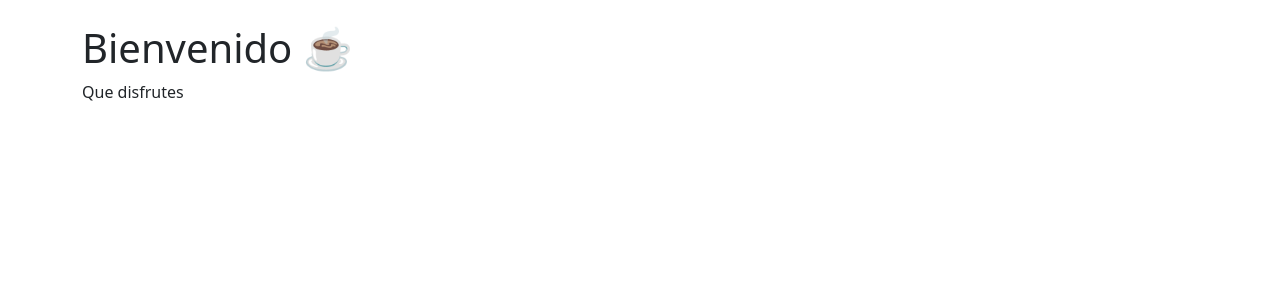
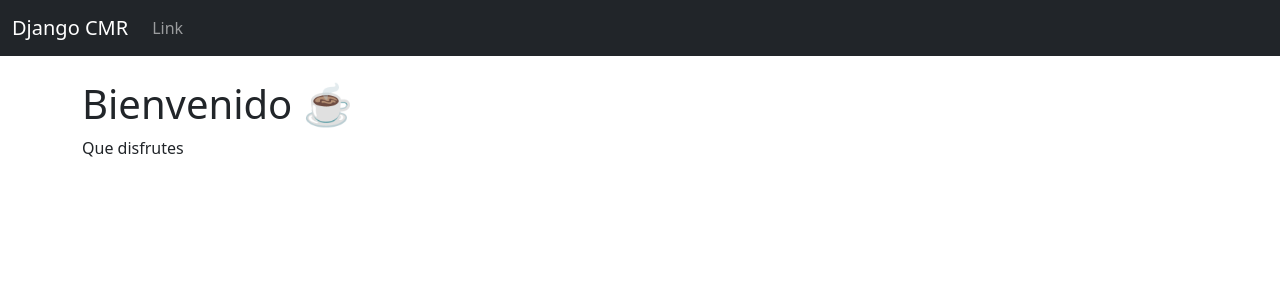
Before and after one commit to Sara-08671/clase_dj_Ficha-3147211, a Django app: template inventario_django/dcrm/website/templates/home.html in a window 1280 px wide. Shown: the top 300 px of the page. Run offline with Django 5.2, Linux system fonts and the light colour scheme; the template is opened without the code that fills it, so the values that code supplies are empty; parts of the project's set-up code (start-up, migrations or seed data) failed here and were passed over.

Commit message:
subiendo actualizacion

```diff
--- a/inventario_django/dcrm/website/templates/base.html
+++ b/inventario_django/dcrm/website/templates/base.html
@@ -7,7 +7,7 @@
     <link href="https://cdn.jsdelivr.net/npm/bootstrap@5.2.3/dist/css/bootstrap.min.css" rel="stylesheet" integrity="sha384-rbsA2VBKQhggwzxH7pPCaAqO46MgnOM80zW1RWuH61DGLwZJEdK2Kadq2F9CUG65" crossorigin="anonymous">
   </head>
   <body>
-
+    {% include 'navbar.html' %}
     <div class="container">
         <br/>
             {% block content %}
--- /dev/null
+++ b/inventario_django/dcrm/website/templates/navbar.html
@@ -0,0 +1,19 @@
+<nav class="navbar navbar-expand-lg navbar-dark bg-dark">
+  <div class="container-fluid">
+    <a class="navbar-brand" href="{% url 'home' %}">Django CMR</a>
+    <button class="navbar-toggler" type="button" data-bs-toggle="collapse" data-bs-target="#navbarSupportedContent" aria-controls="navbarSupportedContent" aria-expanded="false" aria-label="Toggle navigation">
+      <span class="navbar-toggler-icon"></span>
+    </button>
+    <div class="collapse navbar-collapse" id="navbarSupportedContent">
+      <ul class="navbar-nav me-auto mb-2 mb-lg-0">
+
+
+        <li class="nav-item">
+          <a class="nav-link" href="#">Link</a>
+        </li>
+      </ul>
+
+
+    </div>
+  </div>
+</nav>
```
